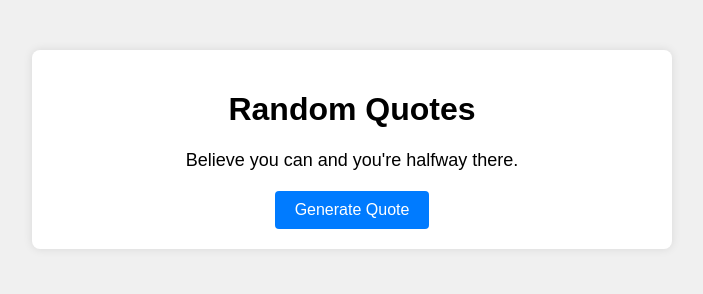
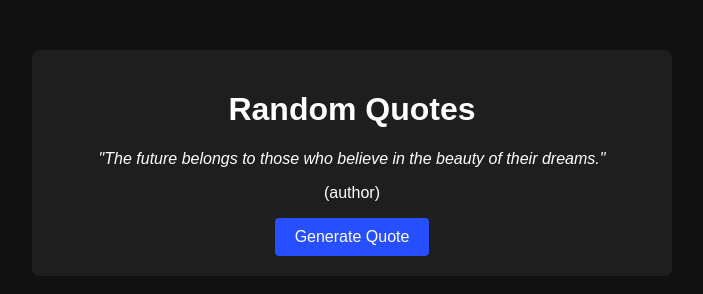
Before and after one commit to DavitSimonyan544/rendom-qouts, a plain HTML site: page index.html in a window 1280 px wide. Both pictures are taken after a click on the button "Generate Quote". Shown: the whole page, without its empty margins (288-991 px from the left). Drawn offline with Linux system fonts and the light colour scheme.

Commit message:
Show quote and auther separately and modified quotes array of strings to array of object

```diff
--- a/index.html
+++ b/index.html
@@ -1,17 +1,19 @@
 <!DOCTYPE html>
 <html lang="en">
-<head>
-    <meta charset="UTF-8">
-    <meta name="viewport" content="width=device-width, initial-scale=1.0">
+  <head>
+    <meta charset="UTF-8" />
+    <meta name="viewport" content="width=device-width, initial-scale=1.0" />
     <title>Document</title>
-    <link rel="stylesheet" href="styles.css">
-</head>
-<body>
+    <link rel="stylesheet" href="styles.css" />
+  </head>
+  <body>
     <div class="container">
-        <h1>Random Quotes</h1>
-        <p id="quote">Clike the button to get a random quote</p>
-        <button id="generate-btn">Generate Quote</button>
+      <h1>Random Quotes</h1>
+      <p id="quote" class="quote">Clike the button to get a random quote</p>
+      <p id="quote-author ">(author)</p>
+
+      <button id="generate-btn" class="btn">Generate Quote</button>
     </div>
     <script src="script.js"></script>
-</body>
+  </body>
 </html>
--- a/script.js
+++ b/script.js
@@ -1,26 +1,58 @@
 const quotes = [
-  "The only way to do great work is to love what you do.",
-  "The future belongs to those who believe in the beauty of their dreams.",
-  "Believe you can and you're halfway there.",
-  "The best way to predict the future is to invent it.",
-  "The only limit to our realization of tomorrow is our doubts of today.",
-  "Success is not the key to happiness. Happiness is the key to success. If you love what you are doing, you will be successful.",
-  "Believe in yourself and all that you are. Know that there is something inside you that is greater than any obstacle.",
-  "The only way to do great work is to love what you do.",
-  "In the middle of every difficulty lies opportunity.",
-  "The future belongs to those who believe in the beauty of their dreams.",
-  "Believe you can and you're halfway there.",
-  "The best way to predict the future is to invent it.",
+  {
+    quote: "The only way to do great work is to love what you do.",
+    author: "Steve Jobs",
+  },
+  {
+    quote: "The future belongs to those who believe in the beauty of their dreams.",
+    author: "Eleanor Roosevelt",
+  },
+  {
+    quote: "Believe you can and you're halfway there.",
+    author: "Theodore Roosevelt",
+  },
+  {
+    quote: "The best way to predict the future is to invent it.",
+    author: "Alan Kay",
+  },
+  {
+    quote: "The only limit to our realization of tomorrow is our doubts of today.",
+    author: "Franklin D. Roosevelt",
+  },
+  {
+    quote: "Success is not final, failure is not fatal: it is the courage to continue that counts.",
+    author: "Winston Churchill",
+  },
+  {
+    quote: "Life is what happens when you're busy making other plans.",
+    author: "John Lennon",
+  },
+  {
+    quote: "In the middle of difficulty lies opportunity.",
+    author: "Albert Einstein",
+  },
+  {
+    quote: "The way to get started is to quit talking and begin doing.",
+    author: "Walt Disney",
+  },
+  {
+    quote: "Everything you've ever wanted is on the other side of fear.",
+    author: "George Addair",
+  }
 ];
+
 const quoteElement = document.getElementById("quote");
+const quoteAuthorElement = document.getElementById("quote-author");
 const generateBtn = document.getElementById("generate-btn");
+
+
 
 function generateRandomQuote() {
   const randomIndex = Math.floor(Math.random() * quotes.length);
   const randomQuote = quotes[randomIndex];
-  quoteElement.textContent = randomQuote;
+  const { quote, author: qouteAuther } = randomQuote;
+  quoteElement.textContent = quote;
+  quoteAuthorElement.textContent = qouteAuther;
 }
 
 generateBtn.addEventListener("click", generateRandomQuote);
-
-generateRandomQuote();
--- a/styles.css
+++ b/styles.css
@@ -1,34 +1,42 @@
 body {
   font-family: Arial, sans-serif;
-    background-color: #f0f0f0;
+  background-color: #121212;
+  color: #fff;
 }
 
 .container {
   max-width: 600px;
   margin: 50px auto;
   text-align: center;
-  background-color: #fff;
+  background-color: #1e1e1e;
   padding: 20px;
   border-radius: 8px;
   box-shadow: 0 0 10px rgba(0, 0, 0, 0.1);
 }
 
-button {
+.btn {
   padding: 10px 20px;
   font-size: 16px;
-    background-color: #007bff;
+  background-color: #274fff;
   color: #fff;
   border: none;
   cursor: pointer;
   border-radius: 4px;
 }
 
-button:hover {
-    background-color: #0056b3;
+.btn:hover {
+  background-color: #4a21ff;
   transform: scale(1.05);
 }
 
-#quote {
-    font-size: 18px;
-    margin-bottom: 20px;
+.quote {
+  font-style: italic;
 }
+
+.quote::before {
+  content: '"';
+}
+
+.quote::after {
+  content: '"';
+}
```
Lines whose indentation alone changed are shown as unchanged.
